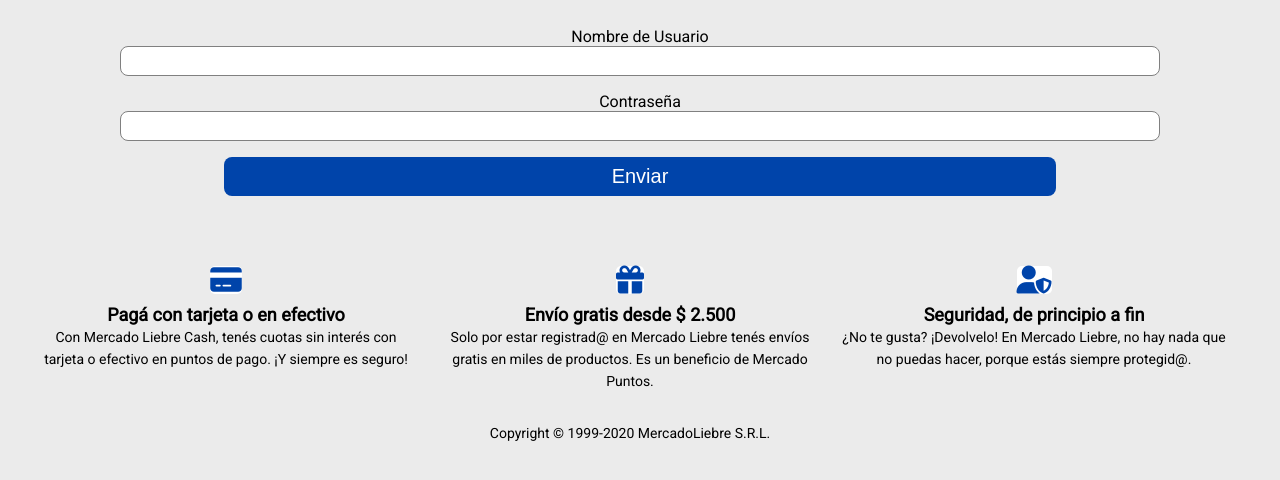
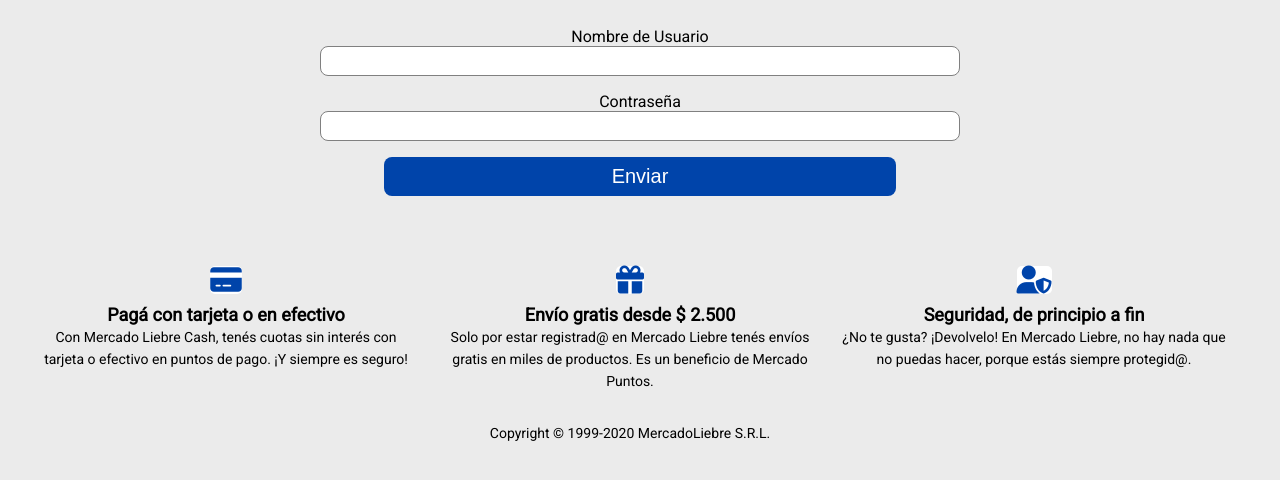
Before and after one commit to Mar-Rom/Mercado-Liebre, a website: page views/login.html in a window 1280 px wide. Shown: the part 250-730 px from the top of the page. Drawn offline with Linux system fonts and the light colour scheme.

Commit message:
agregue un padding al formulario login

```diff
--- a/public/css/style.css
+++ b/public/css/style.css
@@ -336,6 +336,7 @@
         color: white;
         font-size: 20px;
         width: 80%;
+        cursor: pointer;
         transition: all 0.5s;
     }
 
@@ -587,4 +588,9 @@
         /* border: 1px solid red; */
     }
 
+    #main-form-login section{
+        padding: 0px 200px 0px 200px;
+        /* border: 1px solid red; */
+    }
+
 }
--- a/views/login.html
+++ b/views/login.html
@@ -48,6 +48,7 @@
     </header>
     <main>
         <form action="/home" method="POST"  id="main-form-login">
+            <section>
                 <div id="borde-contenido">
                     <h2 id="titular-cuenta"> Accedé a tu cuenta </h2>
 
@@ -60,8 +61,8 @@
                     <div class="contenedor-botones">
                         <button class="boton-enviar-borrar" type="submit"> Enviar </button>
                     </div>
-
                 </div>
+            </section>
         </form>
     </main>
     <footer class="ArticuloDeFooter">
```
Lines whose indentation alone changed are shown as unchanged.
